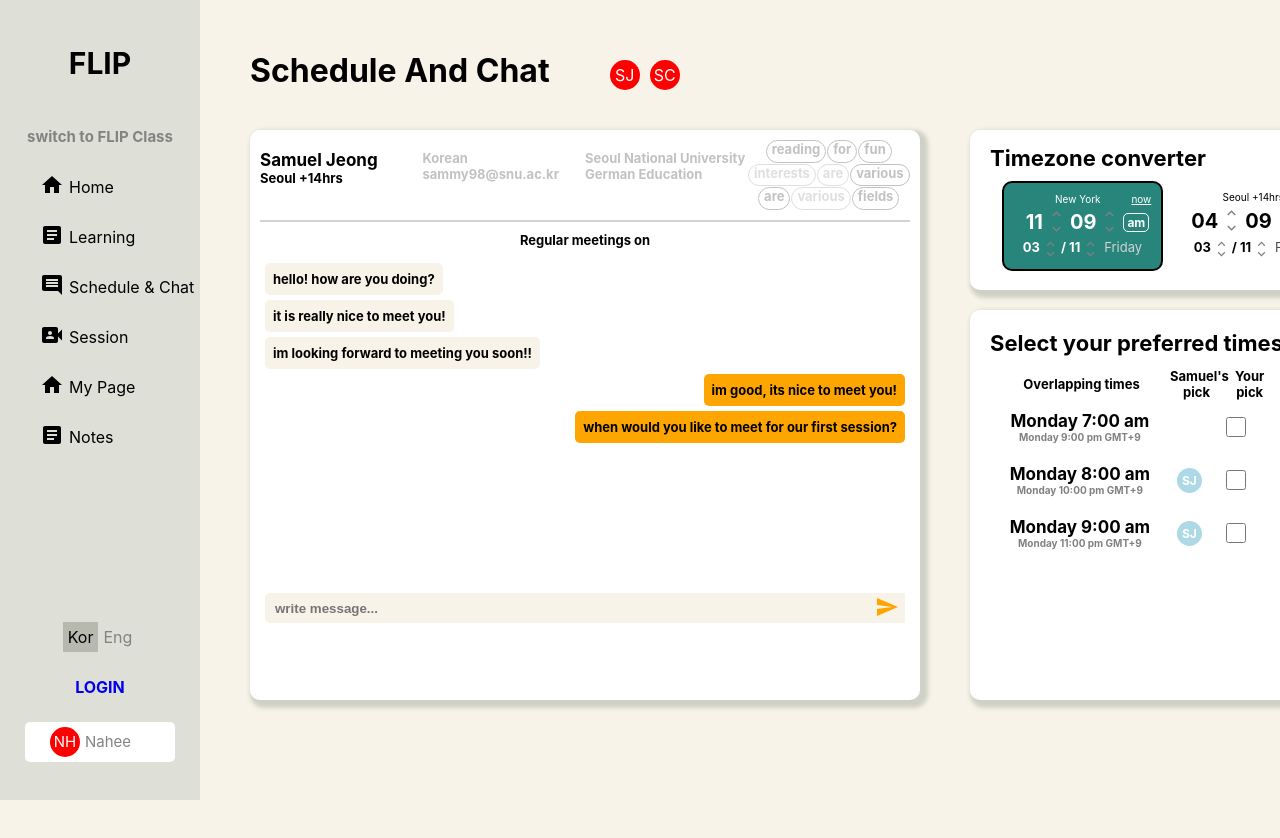
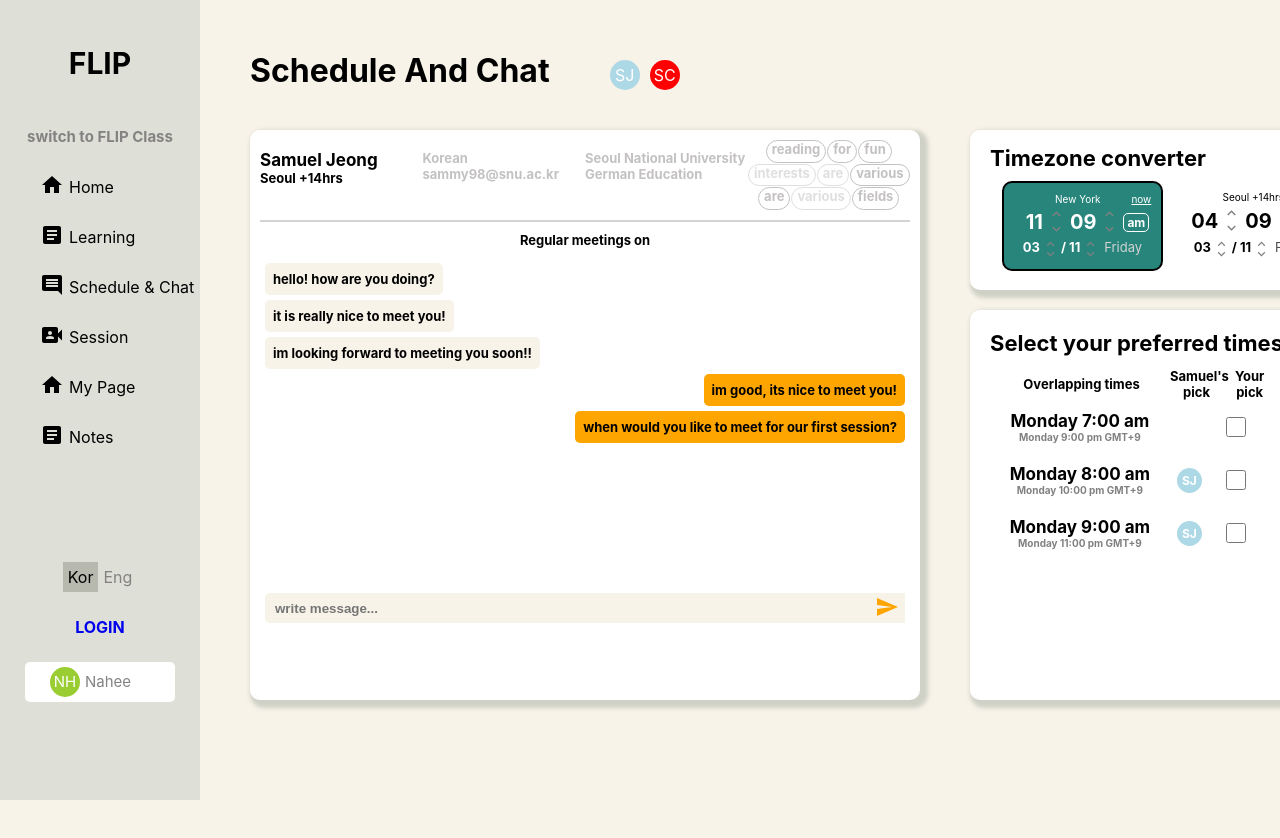
Before and after one commit to haimnam/FLIP-Test, a React (Create React App) app: page /schedule in a window 1280 px wide. Shown: the top 838 px of the page. Built offline with nearby package versions, Linux system fonts and the light colour scheme.

Commit message:
Update CSS Code

```diff
--- a/src/App.tsx
+++ b/src/App.tsx
@@ -1,8 +1,8 @@
-import React, { useState } from "react";
-import { BrowserRouter } from "react-router-dom";
+import React from "react";
 import styles from "./scss/App.module.scss";
 import Sidebar from "./Components/Sidebar.tsx";
 import LanguageContext from "./Store/LanguageContext.tsx";
+import { BrowserRouter } from "react-router-dom";
 import { AuthProvider } from "./Store/AuthProvider.tsx";
 import { UserProvider } from "./Store/UserContext.tsx";
 
@@ -11,6 +11,7 @@ type MyInfoType = {
   name: string;
   city: string;
   timeZone: string;
+  color: string;
 };
 
 const App = () => {
@@ -19,6 +20,7 @@ const App = () => {
     name: "Nahee",
     city: "New York",
     timeZone: "America/New_York",
+    color: "green",
   };
 
   return (
--- a/src/Components/Sidebar.tsx
+++ b/src/Components/Sidebar.tsx
@@ -55,7 +55,7 @@ const Sidebar = ({ myInfo, user }) => {
             LOGIN
           </Link>
           <div className={styles.account}>
-            <div className={styles.myCircle}>{myInfo.initial}</div>
+            <div className={styles[myInfo.color]}>{myInfo.initial}</div>
             <div>{myInfo.name}</div>
           </div>
         </ul>
--- a/src/pages/MyPage.tsx
+++ b/src/pages/MyPage.tsx
@@ -42,7 +42,7 @@ const MyPage = () => {
       }
     };
     fetchGet();
-  }, []);
+  }, [accessToken]);
   if (authTokens && localStorage.getItem("access_token")) {
     return (
       <div>
--- a/src/pages/Notes/Words/WordsHead.tsx
+++ b/src/pages/Notes/Words/WordsHead.tsx
@@ -46,7 +46,16 @@ const WordsHead = ({
           {books.data.find((book) => book._id === selectedBookId).title}
         </div>
       </div>
-      <button className={styles.wordsTitleLanguage} onClick={clickLanguage}>
+      <button
+        className={
+          styles[
+            `${
+              books.data.find((book) => book._id === selectedBookId).language
+            }Head`
+          ]
+        }
+        onClick={clickLanguage}
+      >
         {
           languageSet[
             books.data.find((book) => book._id === selectedBookId).language
--- a/src/pages/Notes/Words/WordsList.tsx
+++ b/src/pages/Notes/Words/WordsList.tsx
@@ -1,4 +1,4 @@
-import React, { useState } from "react";
+import React from "react";
 import styles from "../../../scss/Notes.module.scss";
 import WordsListBody from "./WordsListBody.tsx";
 import { useAuth } from "../../../Store/AuthProvider.tsx";
--- a/src/pages/ScheduleAndChat/AccountData.tsx
+++ b/src/pages/ScheduleAndChat/AccountData.tsx
@@ -1,9 +1,10 @@
 type AccountType = {
   id: number;
   initial: string;
+  color: string;
 };
 
 export const AccountData: AccountType[] = [
-  { id: 1, initial: "SJ" },
-  { id: 2, initial: "SC" },
+  { id: 1, initial: "SJ", color: "lightblue" },
+  { id: 2, initial: "SC", color: "red" },
 ];
--- a/src/pages/ScheduleAndChat/Schedule/PreferredTimes.tsx
+++ b/src/pages/ScheduleAndChat/Schedule/PreferredTimes.tsx
@@ -5,6 +5,7 @@ import dayjs from "dayjs";
 import utc from "dayjs/plugin/utc";
 import timezone from "dayjs/plugin/timezone";
 import advancedFormat from "dayjs/plugin/advancedFormat";
+import { AccountData } from "../AccountData.tsx";
 
 const PreferredTimes = ({
   myInfo,
@@ -112,8 +113,20 @@ const PreferredTimes = ({
                     </div>
                   </div>
                   <div className={styles.partnerPick}>
-                    <div className={time.isPartnerPick ? styles.circle : ""}>
-                      {time.isPartnerPick ? "SJ" : ""}
+                    <div
+                      className={
+                        time.isPartnerPick
+                          ? styles[
+                              AccountData.find(
+                                (acc) => acc.id === selectedPartner
+                              ).color
+                            ]
+                          : ""
+                      }
+                    >
+                      {time.isPartnerPick &&
+                        AccountData.find((acc) => acc.id === selectedPartner)
+                          .initial}
                     </div>
                   </div>
                   <label className={styles.myPick}>
--- a/src/pages/ScheduleAndChat/ScheduleHead.tsx
+++ b/src/pages/ScheduleAndChat/ScheduleHead.tsx
@@ -12,7 +12,7 @@ const ScheduleHead = ({ selectAccount }) => {
           <div key={account.id} className={styles.circle}>
             <Link
               to={`/schedule/account?id=${account.id}`}
-              className={styles.red}
+              className={styles[account.color]}
               onClick={() => selectAccount(account.id)}
             >
               {account.initial}
--- a/src/scss/App.module.scss
+++ b/src/scss/App.module.scss
@@ -61,7 +61,7 @@ h3 {
     }
   }
   .language {
-    margin-top: 160px;
+    margin-top: 100px;
     margin-bottom: 25px;
     cursor: pointer;
     display: flex;
@@ -94,8 +94,8 @@ h3 {
     align-items: center;
     width: 100px;
     margin: 25px 0px 0px 25px;
-    .myCircle {
-      background-color: red;
+    .green {
+      background-color: yellowgreen;
       width: 30px;
       height: 30px;
       border-radius: 50%;
--- a/src/scss/Notes.module.scss
+++ b/src/scss/Notes.module.scss
@@ -106,10 +106,9 @@ textarea {
       background-color: orange;
     }
     .zh {
-      background-color: rgb(216, 216, 2);
+      background-color: lightblue;
     }
     .de {
-      background-color: lightblue;
       background-color: black;
     }
   }
@@ -138,10 +137,9 @@ textarea {
       background-color: orange;
     }
     .zh {
-      background-color: rgb(216, 216, 2);
+      background-color: lightblue;
     }
     .de {
-      background-color: lightblue;
       background-color: black;
     }
   }
@@ -160,10 +158,25 @@ textarea {
       .wordsTitleLanguage {
         margin-left: 15px;
         font-size: 35px;
-        background-color: orange;
         color: white;
         padding: 5px;
         border-radius: 30px;
+      }
+      .koHead {
+        @extend .wordsTitleLanguage;
+        background-color: blue;
+      }
+      .enHead {
+        @extend .wordsTitleLanguage;
+        background-color: orange;
+      }
+      .zhHead {
+        @extend .wordsTitleLanguage;
+        background-color: lightblue;
+      }
+      .deHead {
+        @extend .wordsTitleLanguage;
+        background-color: black;
       }
       .wordsChangeView {
         margin-left: 15px;
--- a/src/scss/ScheduleAndChat.module.scss
+++ b/src/scss/ScheduleAndChat.module.scss
@@ -22,6 +22,17 @@ body {
   .circle {
     margin: 30px 0px 0px 10px;
     cursor: pointer;
+    .lightblue {
+      width: 30px;
+      height: 30px;
+      display: flex;
+      align-items: center;
+      justify-content: center;
+      border-radius: 50%;
+      background-color: lightblue;
+      text-decoration: none;
+      color: white;
+    }
     .red {
       width: 30px;
       height: 30px;
@@ -352,7 +363,7 @@ body {
         }
         .partnerPick {
           width: 15%;
-          .circle {
+          .lightblue {
             color: white;
             margin-left: 15px;
             width: 25px;
@@ -362,6 +373,18 @@ body {
             justify-content: center;
             border-radius: 50%;
             background-color: lightblue;
+            font-size: 12px;
+          }
+          .red {
+            color: white;
+            margin-left: 15px;
+            width: 25px;
+            height: 25px;
+            display: flex;
+            align-items: center;
+            justify-content: center;
+            border-radius: 50%;
+            background-color: red;
             font-size: 12px;
           }
         }
```
